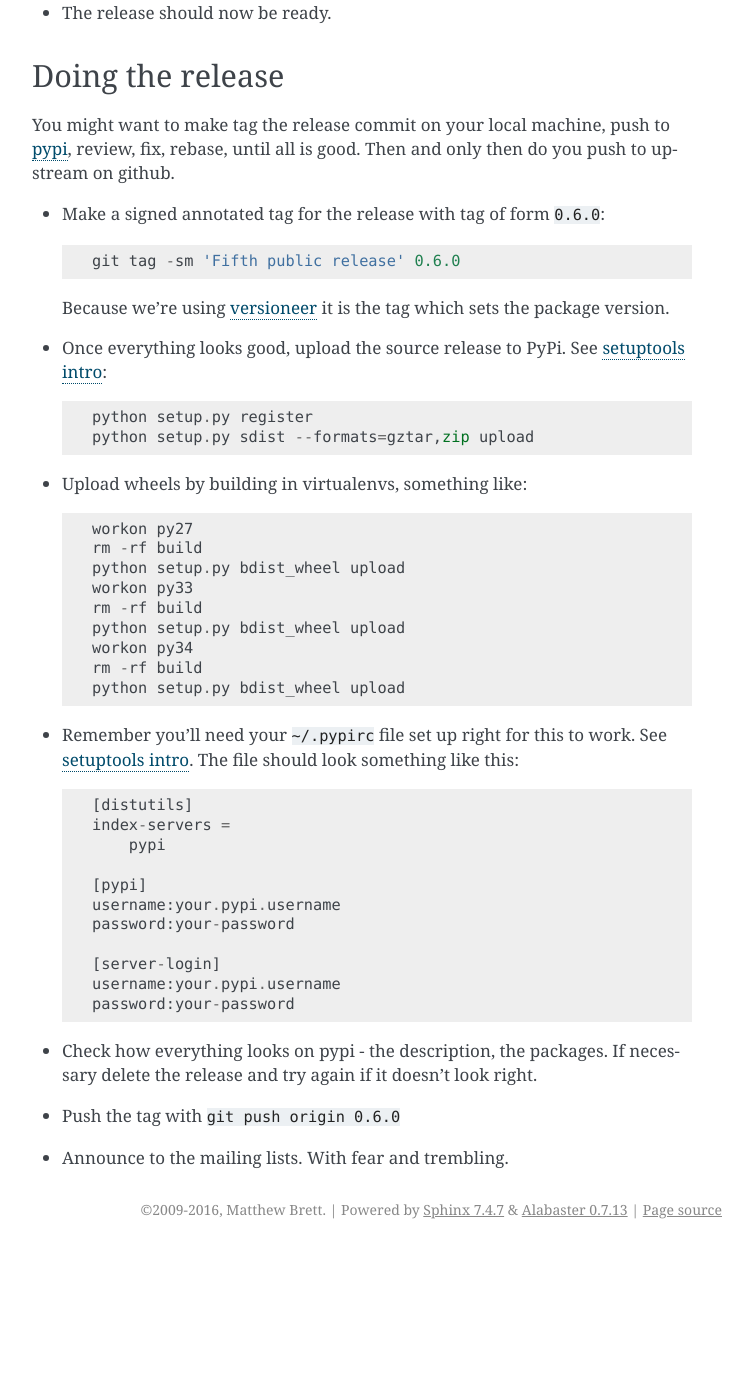
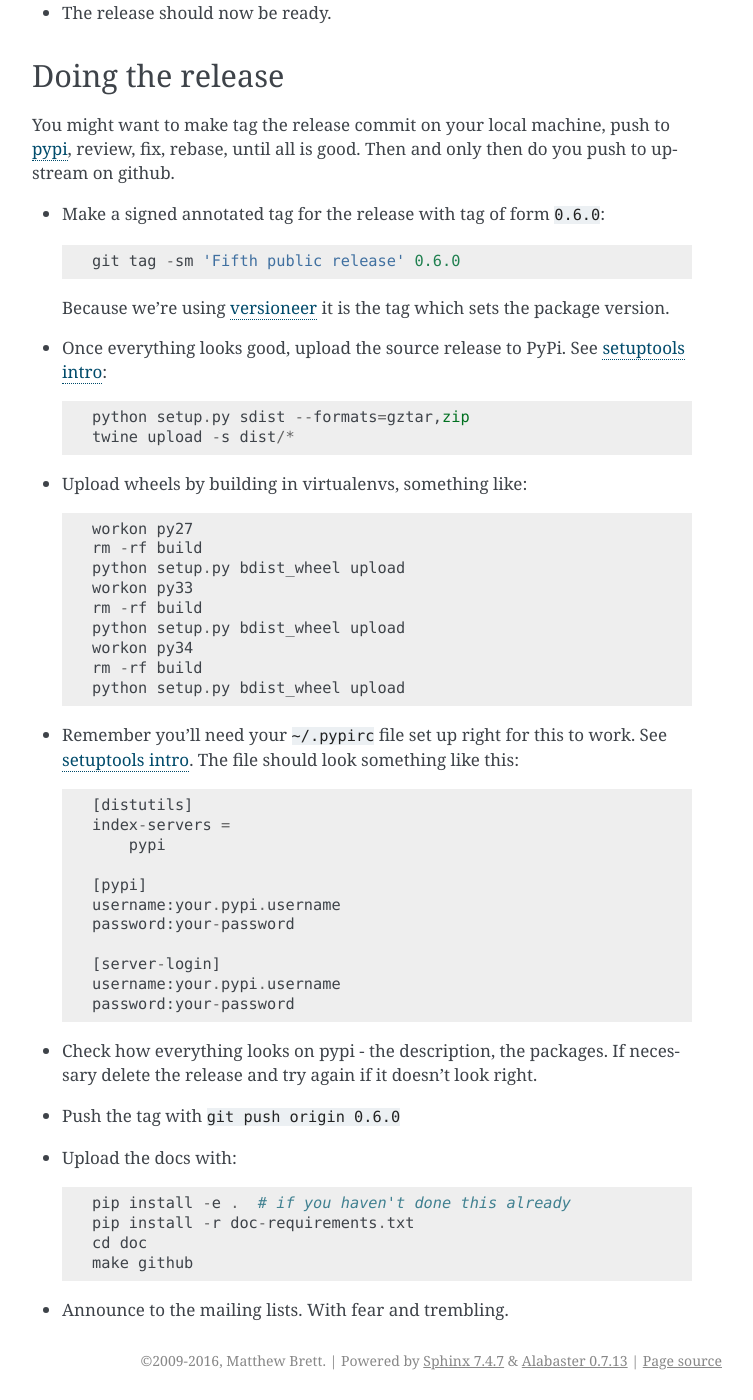
Before and after one commit to matthew-brett/transforms3d, a Sphinx documentation site: the page built from doc/devel/make_release.rst, in a window 1280 px wide and 1400 px high, scrolled down 1507 px. Shown: the whole window, without its empty margins (388-1141 px from the left). Built offline with Sphinx 7.4.7, drawn with Linux system fonts in a browser that asks for light colours; pages that are not in the unit, such as notebooks, are missing from menus; before the commit the page ends 2756 px from its top, so only the background shows below that.

Commit message:
DOC: update release instructions
Doc build and upload.

Uploading signed wheels via twine.

```diff
--- a/doc/devel/make_release.rst
+++ b/doc/devel/make_release.rst
@@ -86,8 +86,8 @@ to upstream on github.
 * Once everything looks good, upload the source release to PyPi.  See
   `setuptools intro`_::
 
-    python setup.py register
-    python setup.py sdist --formats=gztar,zip upload
+    python setup.py sdist --formats=gztar,zip
+    twine upload -s dist/*
 
 * Upload wheels by building in virtualenvs, something like::
 
@@ -121,6 +121,13 @@ to upstream on github.
 
 * Push the tag with ``git push origin 0.6.0``
 
+* Upload the docs with::
+
+    pip install -e .  # if you haven't done this already
+    pip install -r doc-requirements.txt
+    cd doc
+    make github
+
 * Announce to the mailing lists.  With fear and trembling.
 
 .. _setuptools intro: http://packages.python.org/an_example_pypi_project/setuptools.html
```
